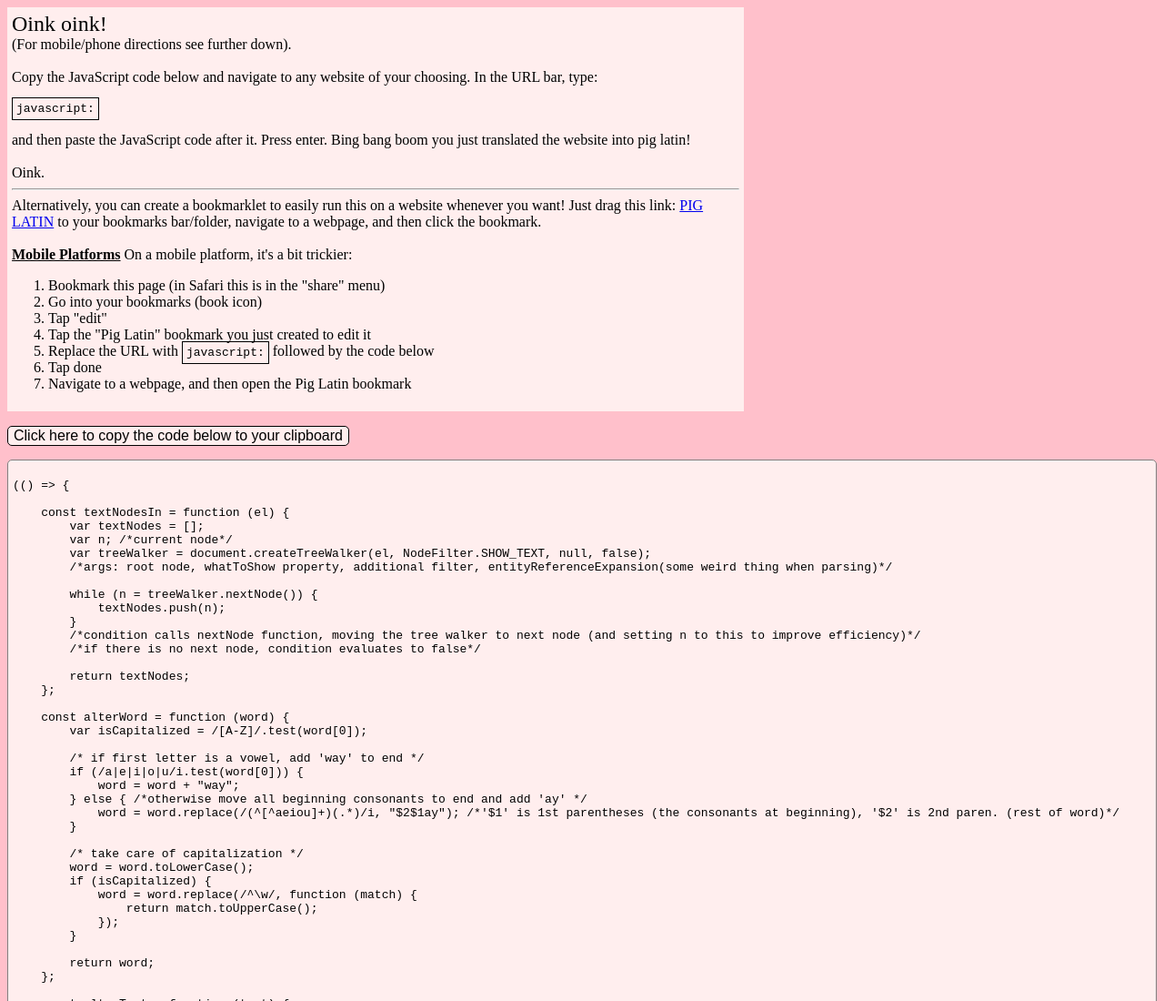
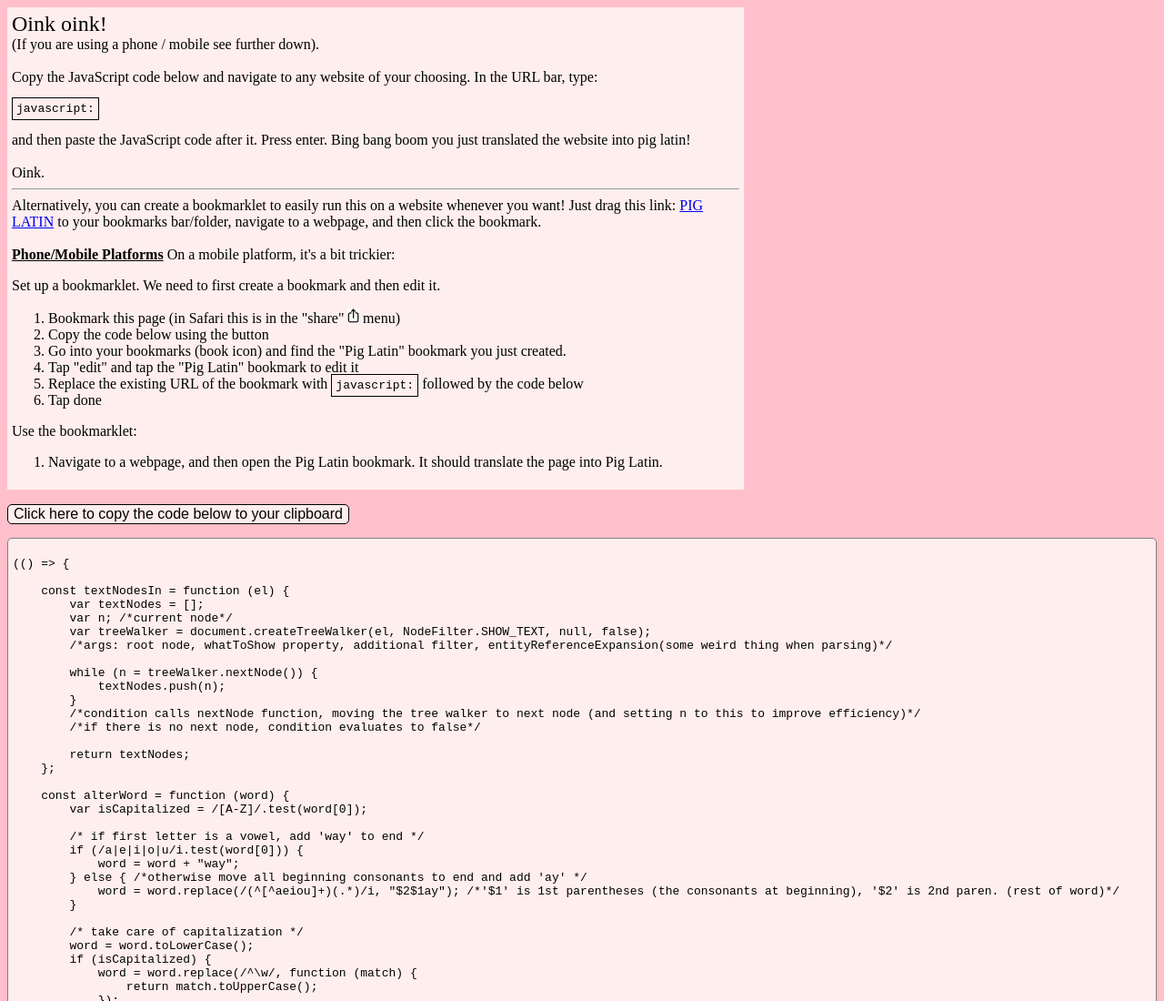
Before and after one commit to adam-kosinski/Small-Projects, a plain HTML site: page Pig Latin/pigLatin.html in a window 1280 px wide. Shown: the top 1100 px of the page at 91% size. Drawn offline with Linux system fonts and the light colour scheme.

Commit message:
Updated pig latin from user test feedback

```diff
--- a/Pig Latin/pigLatin.html
+++ b/Pig Latin/pigLatin.html
@@ -8,7 +8,7 @@
 
 <body style="height: 100%; background-color: pink;">
     <div id="instructions">
-        <span id="oink-oink">Oink oink!</span><br>(For mobile/phone directions see further down).<br><br>
+        <span id="oink-oink">Oink oink!</span><br>(If you are using a phone / mobile see further down).<br><br>
         Copy the JavaScript code below and navigate to any website of your choosing. In the URL bar, type:
         <p class="embed-code">javascript:</p>and then paste the JavaScript code after it. Press enter. Bing bang boom
         you just translated the website into pig latin!
@@ -18,16 +18,20 @@
         drag this link: <a id="bookmarklet-link">PIG LATIN</a> to your bookmarks bar/folder, navigate to a webpage, and
         then click the bookmark.
         <br><br>
-        <strong><u>Mobile Platforms</u></strong>
+        <strong><u>Phone/Mobile Platforms</u></strong>
         On a mobile platform, it's a bit trickier:
+        <p>Set up a bookmarklet. We need to first create a bookmark and then edit it.</p>
         <ol>
-            <li>Bookmark this page (in Safari this is in the "share" menu)</li>
-            <li>Go into your bookmarks (book icon)</li>
-            <li>Tap "edit"</li>
-            <li>Tap the "Pig Latin" bookmark you just created to edit it</li>
-            <li>Replace the URL with <span class="embed-code">javascript:</span> followed by the code below</li>
+            <li>Bookmark this page (in Safari this is in the "share" <img src="share.png" style="height: 1rem;" alt="share icon"> menu)</li>
+            <li>Copy the code below using the button</li>
+            <li>Go into your bookmarks (book icon) and find the "Pig Latin" bookmark you just created.</li>
+            <li>Tap "edit" and tap the "Pig Latin" bookmark to edit it</li>
+            <li>Replace the existing URL of the bookmark with <span class="embed-code">javascript:</span> followed by the code below</li>
             <li>Tap done</li>
-            <li>Navigate to a webpage, and then open the Pig Latin bookmark</li>
+        </ol>
+        <p>Use the bookmarklet:</p>
+        <ol>
+            <li>Navigate to a webpage, and then open the Pig Latin bookmark. It should translate the page into Pig Latin.</li>
         </ol>
     </div>
     <button id="copy-button">Click here to copy the code below to your clipboard</button>
```
Also changed, not shown: Pig Latin/share.png (added).
